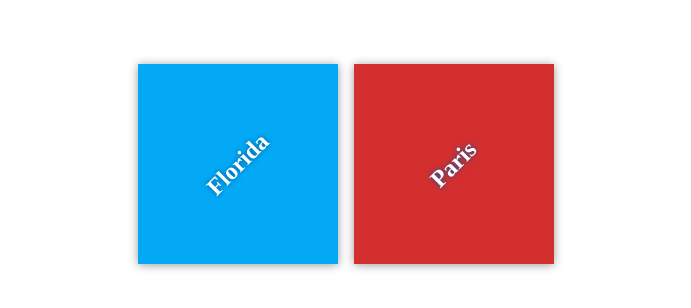
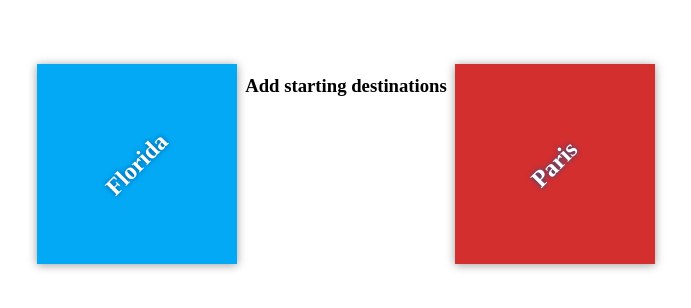
Before and after one commit to moebeid/my-travel-plans, a plain HTML site: page index.html in a window 1280 px wide. Shown: the part 236-544 px from the top of the page, without its empty margins (294-985 px from the left). Drawn offline with Linux system fonts and the light colour scheme.

Commit message:
dd starting destinations

```diff
--- a/index.html
+++ b/index.html
@@ -13,7 +13,7 @@
             <div class="destination" id="florida">
                 <h2>Florida</h2>
             </div>
-
+            <h3>Add starting destinations</h3>
             <div class="destination" id="paris">
                 <h2>Paris</h2>
             </div>
```
